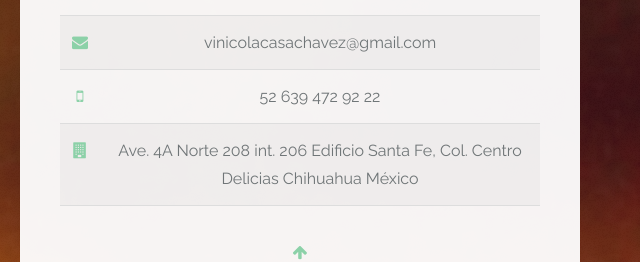
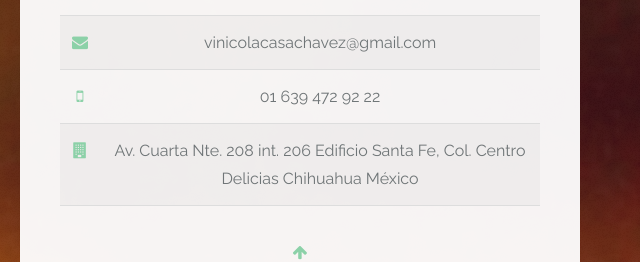
Before and after one commit to casachavez/casachavez.github.io, a plain HTML site: page index.html in a window 1280 px wide. Shown: the part 3358-3620 px from the top of the page, 340-980 px from the left. Drawn offline with Linux system fonts and the light colour scheme; files whose address does not match are found by name.

Commit message:
modificación de dirección y telefono

```diff
--- a/index.html
+++ b/index.html
@@ -94,11 +94,11 @@
                                     </tr>
                                     <tr>
                                         <td><a href="#" class="icon alt fa-mobile"></td>
-                                        <td>52 639 472 92 22</td>
+                                        <td>01 639 472 92 22</td>
                                     </tr>
 									<tr>
                                         <td><a href="#" class="icon alt fa-building"></td>
-                                        <td>Ave. 4A Norte 208 int. 206 Edificio Santa Fe, Col. Centro Delicias Chihuahua México</td>
+                                        <td>Av. Cuarta Nte. 208 int. 206 Edificio Santa Fe, Col. Centro Delicias Chihuahua México</td>
                                     </tr>
                                 </tbody>
                             </table>
```
